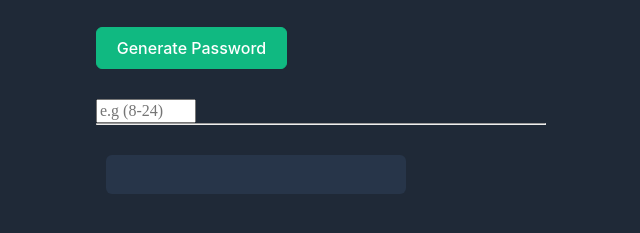
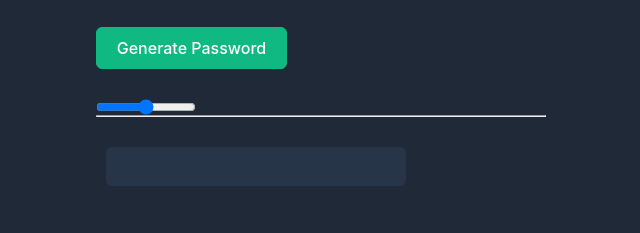
Before and after one commit to rclardy/passwordGenerator, a website built with Vite: page index.html in a window 1280 px wide. Shown: the part 173-406 px from the top of the page, without its empty margins (319-959 px from the left). Built offline with nearby package versions, Linux system fonts and the light colour scheme.

Commit message:
changed the ui for password length

```diff
--- a/index.html
+++ b/index.html
@@ -21,12 +21,13 @@
           <div class="length-option">
             <!-- <p class="title-sub">number of chars:</p> -->
             <input
-              type="number"
+              type="range"
               id="passChars"
               min="8"
               max="32"
-              placeholder="e.g (8-24)"
+              oninput="rangeValue.innerText = this.value"
             />
+            <p id="rangeValue"></p>
           </div>
         </div>
         <hr />
```
